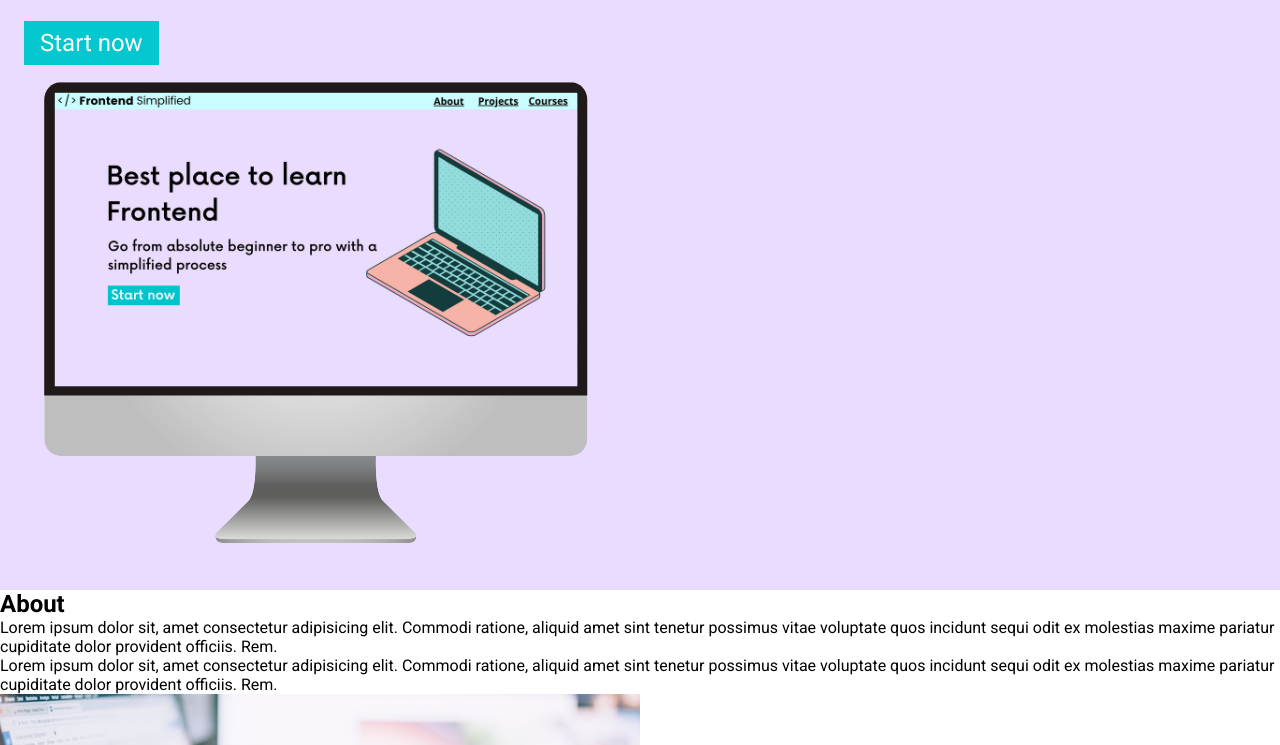
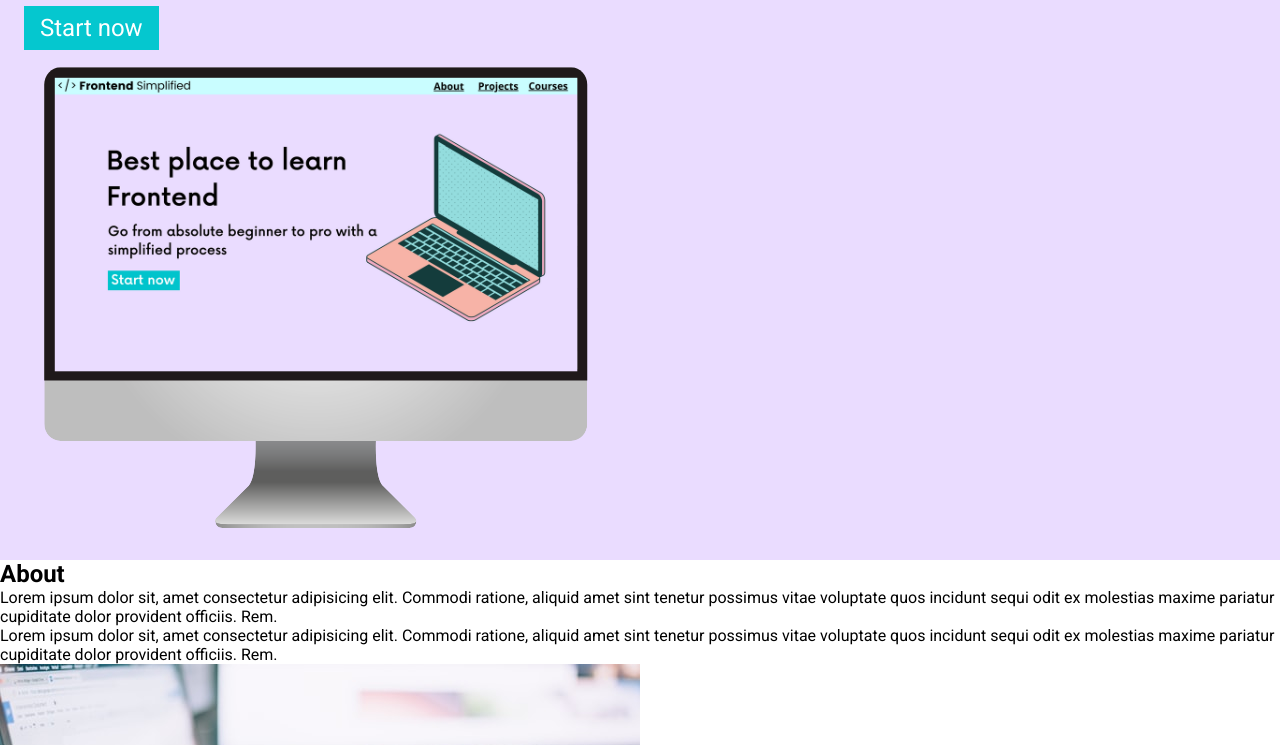
Before and after one commit to Jodi8966/HTML-Tutorial, a plain HTML site: page index.html in a window 1280 px wide. Shown: the part 240-985 px from the top of the page. Drawn offline with Linux system fonts and the light colour scheme.

Commit message:
added height in header

```diff
--- a/style.css
+++ b/style.css
@@ -1,4 +1,4 @@
-@import url('https://fonts.googleapis.com/css2?family=Roboto:wght@300;400;500;700&display=swap');
+@import url("https://fonts.googleapis.com/css2?family=Roboto:wght@300;400;500;700&display=swap");
 
 * {
   padding: 0;
@@ -18,7 +18,7 @@ nav {
 
 header {
   background-color: #eadcff;
-
+  height: calc(100vh - 70px);
   padding: 24px;
   display: flex;
   align-items: center;
```
Lines whose indentation alone changed are shown as unchanged.
